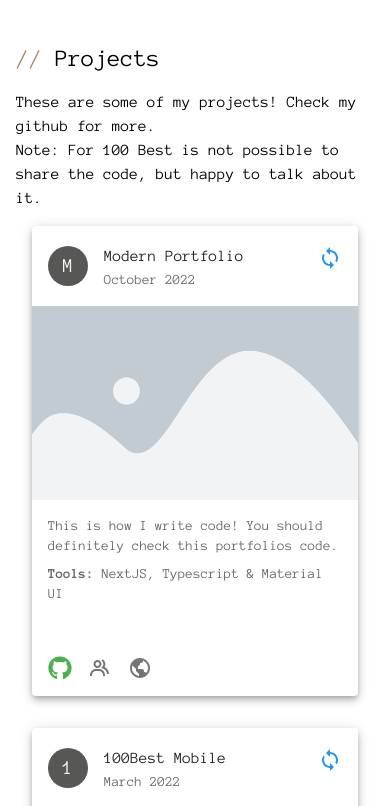
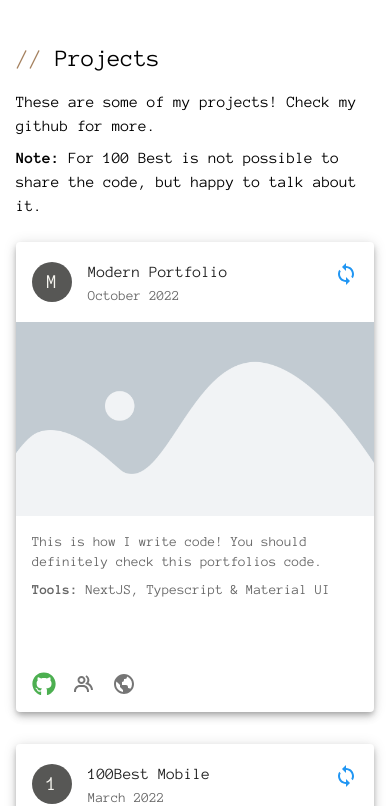
Before and after one commit to tkalejandro/modern-portfolio, a Next.js app: page / in a window 390 px wide. Shown: the part 3880-4686 px from the top of the page. Built offline with nearby package versions, Linux system fonts and the light colour scheme.

Commit message:
responsive on cards done.

```diff
--- a/src/modules/LandingPage/components/FullStackTools/FullStackTools.tsx
+++ b/src/modules/LandingPage/components/FullStackTools/FullStackTools.tsx
@@ -72,7 +72,6 @@ const FullStackTools = () => {
                 <DataGrid
                     rows={myFullStackData}
                     columns={columns}
-                    //pageSize={15}
                     getRowHeight={() => isSmall ? 'auto' : undefined}
                 />
             </Box>
--- a/src/modules/LandingPage/components/Projects/Projects.tsx
+++ b/src/modules/LandingPage/components/Projects/Projects.tsx
@@ -62,8 +62,8 @@ const Projects = () => {
             my={10}
         >
             <Title text="Projects" />
-            <Typography>These are some of my projects! Check my github for more.</Typography>
-            <Typography>Note: For 100 Best is not possible to share the code, but happy to talk about it.</Typography>
+            <Typography my={1}>These are some of my projects! Check my github for more.</Typography>
+            <Typography my={1}> <Typography component="span" fontWeight={700}>Note:</Typography> For 100 Best is not possible to share the code, but happy to talk about it.</Typography>
             <Box
                 sx={{ minHeight: "50vh", flexWrap: 'wrap', display: 'flex', alignItems: 'center', justifyContent: 'space-evenly', }}>
                 {
@@ -72,7 +72,7 @@ const Projects = () => {
                         const projectStatus = ProjectStatus.Active === project.status
 
                         return (
-                            <Card key={project.name} sx={{ maxWidth: 345, m: 2, boxShadow: 5 }}>
+                            <Card key={project.name} sx={{width:  isSmall ? '100%' : 345, my:2, mx: isSmall ? 0 : 2, boxShadow: 5 }}>
                                 <CardHeader
                                     avatar={
                                         <Avatar sx={(theme) => ({ bgcolor: theme.palette.primary.light })} aria-label="recipe">
```
